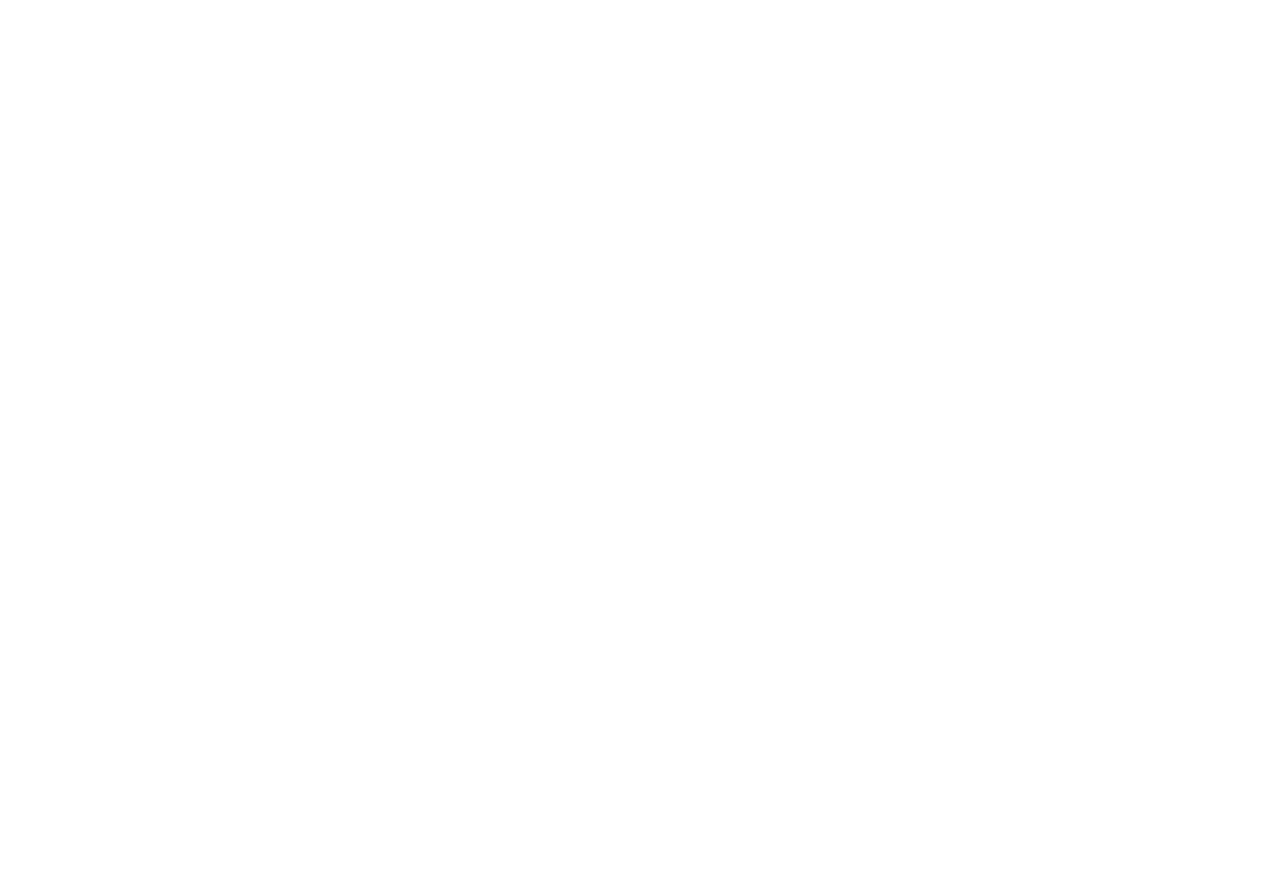
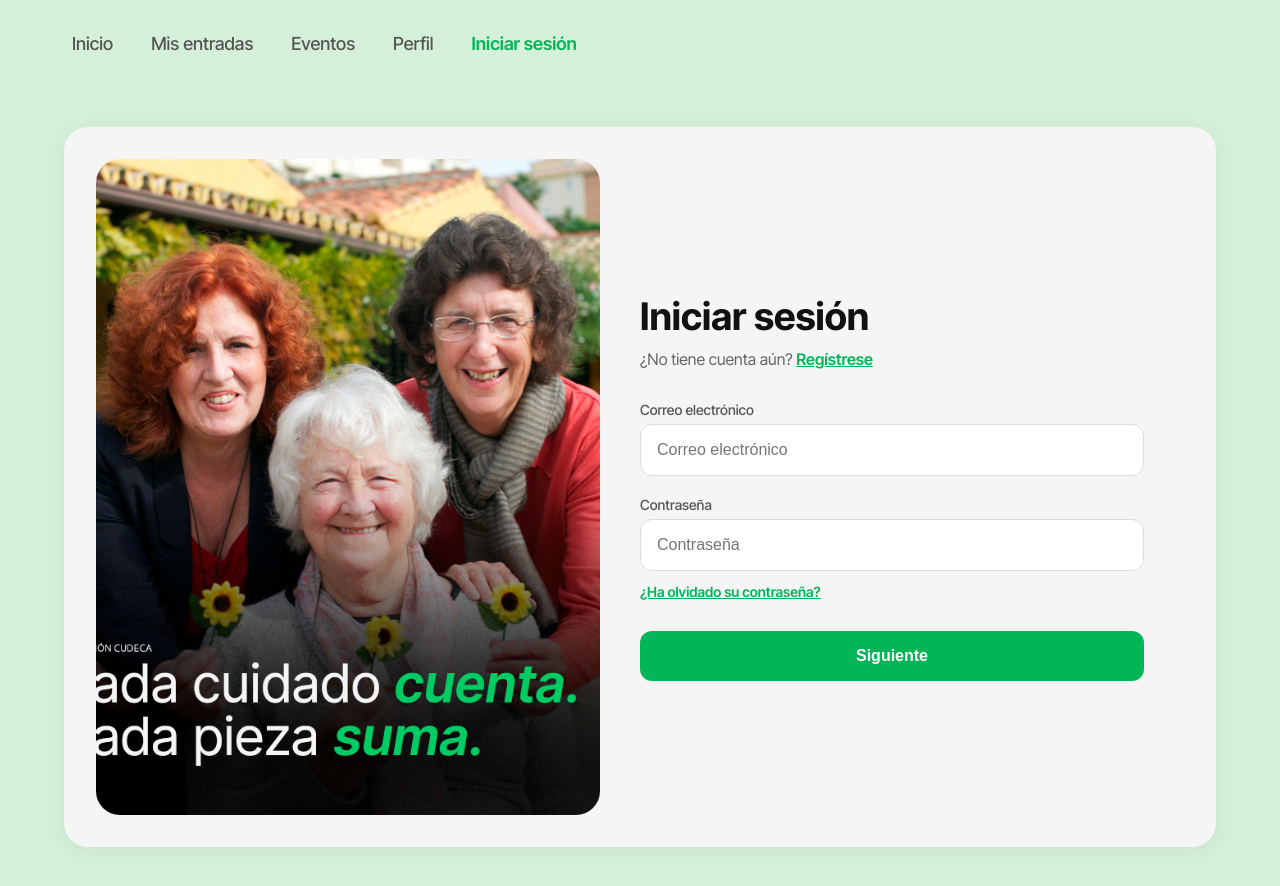
Before and after one commit to aaakyo/wright-cudeca, a React (Create React App) app in the folder frontend/: page /login in a window 1280 px wide. Before the commit this address had no page. Shown: the top 886 px of the page. Before the commit the page ends 800 px from the top, so only its background shows below. Built offline with nearby package versions, Linux system fonts and the light colour scheme.

Commit message:
Añadir LogIn

```diff
--- a/frontend/src/App.js
+++ b/frontend/src/App.js
@@ -1,6 +1,7 @@
 import { BrowserRouter as Router, Routes, Route } from 'react-router-dom';
 import Registro from "./paginas/registro.jsx";
-import Home from "./paginas/Home.jsx"; // Importamos la nueva página
+import Home from "./paginas/Home.jsx";
+import Login from "./paginas/LogIn.jsx"; // <--- 1. IMPORTAMOS LOGIN
 
 function App() {
   return (
@@ -11,6 +12,9 @@
 
         {/* Ruta de registro */}
         <Route path="/registro" element={<Registro />} />
+
+        {/* Ruta de login (NUEVA) */}
+        <Route path="/login" element={<Login />} />
       </Routes>
     </Router>
   );
--- /dev/null
+++ b/frontend/src/paginas/LogIn.jsx
@@ -0,0 +1,114 @@
+import { useState } from "react";
+import { useNavigate, Link } from "react-router-dom";
+// import "../cudeca.css"; // <--- DESCOMENTA ESTA LÍNEA EN TU VS CODE (y borra la etiqueta <style> de abajo)
+
+function Login() {
+  const navigate = useNavigate();
+
+  // Estado para guardar el email y la contraseña
+  const [formData, setFormData] = useState({
+    email: "",
+    contraseña: "",
+  });
+
+  const handleChange = (e) => {
+    const { name, value } = e.target;
+    setFormData((prev) => ({ ...prev, [name]: value }));
+  };
+
+  const handleSubmit = (e) => {
+    e.preventDefault();
+    console.log("Iniciando sesión con:", formData);
+    navigate("/");
+  };
+
+  return (
+    <div className="pagina">
+      {/* --- ESTILOS TEMPORALES PARA PREVISUALIZACIÓN --- */}
+      {/* Cuando lleves esto a VS Code, BORRA este bloque <style> y usa el import "../cudeca.css" */}
+
+
+      {/* --- BARRA DE NAVEGACIÓN --- */}
+      <header className="barra-navegacion">
+        <nav className="enlaces-navegacion">
+          <Link to="/">Inicio</Link>
+          <a href="#">Mis entradas</a>
+          <a href="#">Eventos</a>
+          <a href="#">Perfil</a>
+          <Link to="/login" className="enlace-verde">
+            Iniciar sesión
+          </Link>
+        </nav>
+      </header>
+
+      <main className="contenido">
+        <div className="tarjeta-registro">
+          {/* --- LADO IZQUIERDO (IMAGEN) --- */}
+          <div className="lado-izquierdo">
+            <div className="contenedor-imagen">
+              {/* Nota: En la previsualización la imagen puede no cargar si no existe la ruta.
+                  En tu proyecto local funcionará bien. */}
+              <img
+                src="/recursos/cudecaSignupImg.jpg"
+                className="imagen-tarjeta"
+                alt="Personal médico cuidando"
+                onError={(e) => {
+                   e.target.style.display = 'none';
+                   e.target.parentNode.style.backgroundColor = '#ccc';
+                   e.target.parentNode.innerHTML = '<div style="display:flex;align-items:center;justify-content:center;height:100%;color:#666;">Imagen aquí</div>';
+                }}
+              />
+            </div>
+          </div>
+
+          {/* --- LADO DERECHO (FORMULARIO) --- */}
+          <div className="lado-derecho">
+            <h1 className="titulo-formulario">Iniciar sesión</h1>
+            <p className="subtitulo-formulario">
+              ¿No tiene cuenta aún?{" "}
+              <Link to="/registro">Regístrese</Link>
+            </p>
+
+            <form className="formulario-registro" onSubmit={handleSubmit}>
+              <div className="grupo-campo">
+                <label>Correo electrónico</label>
+                <input
+                  type="email"
+                  name="email"
+                  placeholder="Correo electrónico"
+                  value={formData.email}
+                  onChange={handleChange}
+                  required
+                />
+              </div>
+
+              <div className="grupo-campo">
+                <label>Contraseña</label>
+                <input
+                  type="password"
+                  name="contraseña"
+                  placeholder="Contraseña"
+                  value={formData.contraseña}
+                  onChange={handleChange}
+                  required
+                />
+              </div>
+
+              <div style={{ marginTop: '-10px', marginBottom: '10px' }}>
+                <a href="#" style={{ color: '#02b557', fontSize: '14px', fontWeight: '600', textDecoration: 'underline' }}>
+                  ¿Ha olvidado su contraseña?
+                </a>
+              </div>
+
+              <button type="submit" className="boton-siguiente">
+                Siguiente
+              </button>
+            </form>
+          </div>
+        </div>
+      </main>
+    </div>
+  );
+}
+
+export default Login;
```
